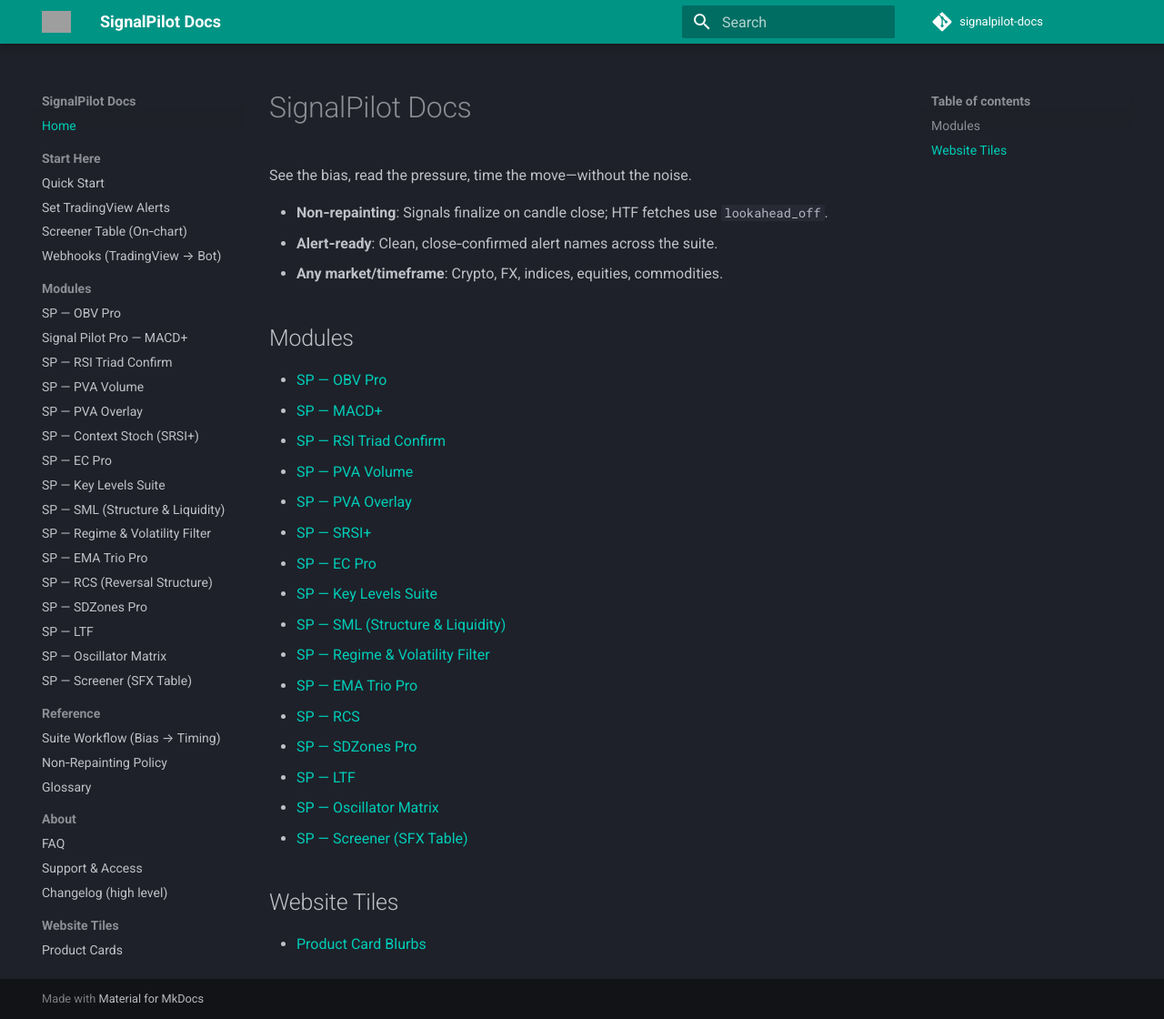
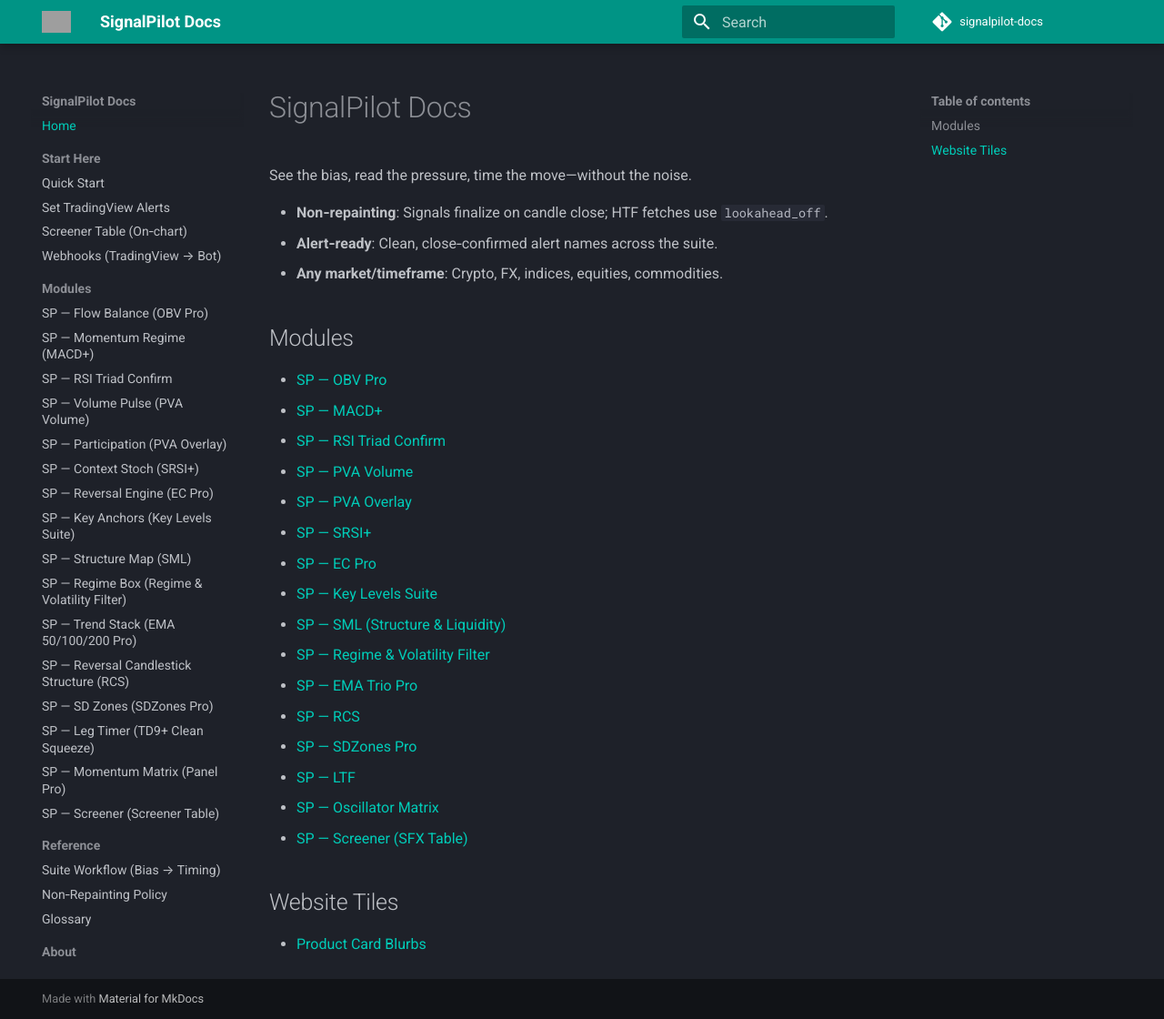
Before and after one commit to Signalpilot/signalpilot-docs, an MkDocs documentation site: the page built from docs/index.md, in a window 1280 px wide and 1120 px high. Shown: the whole window at 91% size. Built offline with MkDocs 1.6.1 and Material for MkDocs 9.7.7, drawn with Linux system fonts in a browser that asks for light colours; comment, search, counter and statistics services are not loaded; grey boxes are pictures that could not be loaded.

Commit message:
Update mkdocs.yml

```diff
--- a/mkdocs.yml
+++ b/mkdocs.yml
@@ -42,22 +42,22 @@
     - Webhooks (TradingView → Bot): how-to-webhooks.md
 
   - Modules:
-    - SP — OBV Pro: sp-obv-pro.md
-    - Signal Pilot Pro — MACD+: spp-macd-plus.md
+    - SP — Flow Balance (OBV Pro): sp-obv-pro.md
+    - SP — Momentum Regime (MACD+): spp-macd-plus.md
     - SP — RSI Triad Confirm: sp-rsi-triad-confirm.md
-    - SP — PVA Volume: sp-pva-volume.md
-    - SP — PVA Overlay: sp-pva-overlay.md
+    - SP — Volume Pulse (PVA Volume): sp-pva-volume.md
+    - SP — Participation (PVA Overlay): sp-pva-overlay.md
     - SP — Context Stoch (SRSI+): sp-contextstoch-rsi.md
-    - SP — EC Pro: sp-ec-pro.md
-    - SP — Key Levels Suite: sp-key-levels-suite.md
-    - SP — SML (Structure & Liquidity): sp-sml-structure-liquidity.md
-    - SP — Regime & Volatility Filter: sp-regime-vol-filter.md
-    - SP — EMA Trio Pro: sp-ema-trio-pro.md
-    - SP — RCS (Reversal Structure): sp-rcs-reversal-structure.md
-    - SP — SDZones Pro: sp-sdzones-pro.md
-    - SP — LTF: sp-ltf.md
-    - SP — Oscillator Matrix: sp-oscillator-matrix.md
-    - SP — Screener (SFX Table): sp-screener-sfx.md
+    - SP — Reversal Engine (EC Pro): sp-ec-pro.md
+    - SP — Key Anchors (Key Levels Suite): sp-key-levels-suite.md
+    - SP — Structure Map (SML): sp-sml-structure-liquidity.md
+    - SP — Regime Box (Regime & Volatility Filter): sp-regime-vol-filter.md
+    - SP — Trend Stack (EMA 50/100/200 Pro): sp-ema-trio-pro.md
+    - SP — Reversal Candlestick Structure (RCS): sp-rcs-reversal-structure.md
+    - SP — SD Zones (SDZones Pro): sp-sdzones-pro.md
+    - SP — Leg Timer (TD9+ Clean Squeeze): sp-ltf.md
+    - SP — Momentum Matrix (Panel Pro): sp-oscillator-matrix.md
+    - SP — Screener (Screener Table): sp-screener-sfx.md
 
   - Reference:
     - Suite Workflow (Bias → Timing): ref-workflow.md
```
